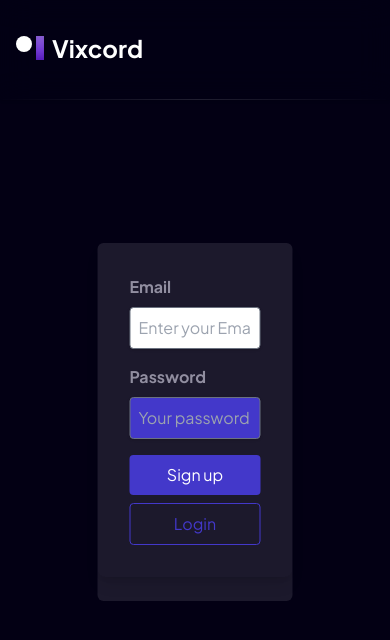
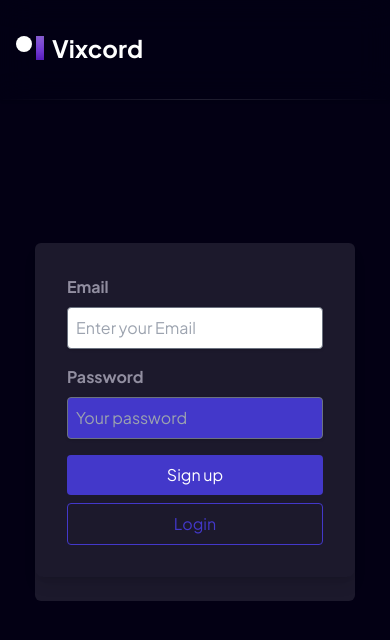
Before and after one commit to akabutnicer/vixcord, a Next.js app: page /login in a window 390 px wide. Shown: the top 640 px of the page. Built offline with nearby package versions, Linux system fonts and the light colour scheme.

Commit message:
Update login.js

```diff
--- a/pages/login.js
+++ b/pages/login.js
@@ -64,7 +64,7 @@ const Login = () => {
     return (
         <>
             <Heading navLinks={false} />
-            <div className="rounded-md w-1/2 sm:w-1/2 xl:w-1/3 login-container absolute transform -translate-x-1/2 -translate-y-1/2 top-1/2 left-1/2">
+            <div className="rounded-md w-80 sm:w-1/2 xl:w-1/3 login-container absolute transform -translate-x-1/2 -translate-y-1/2 top-1/2 left-1/2">
                 <div className="border-teal p-8 border-t-12 mb-6 rounded-lg shadow-lg bg-transparent">
                     <div className="mb-4">
                         <label className="font-bold text-grey-darker block mb-2">Email</label>
```
